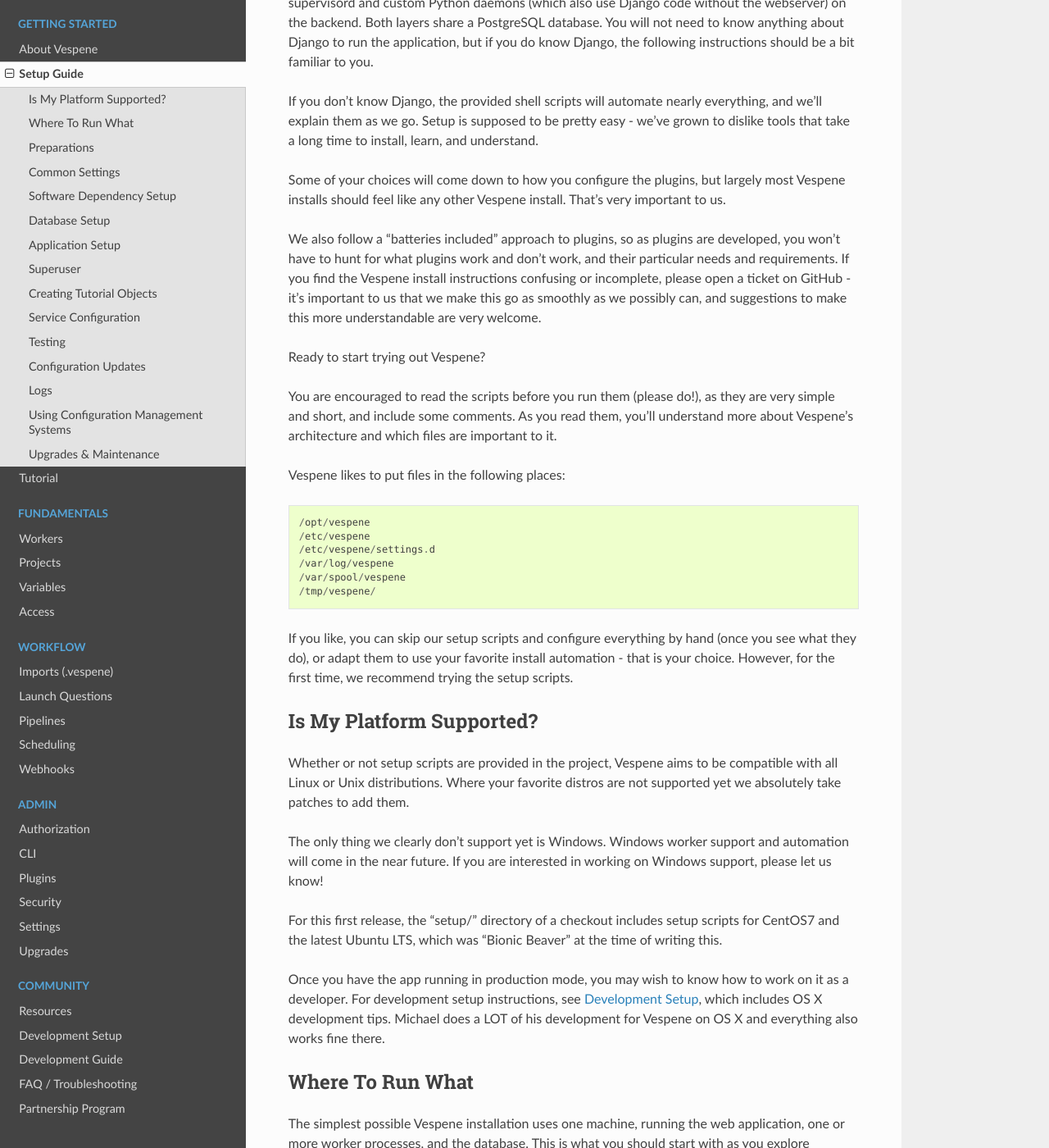
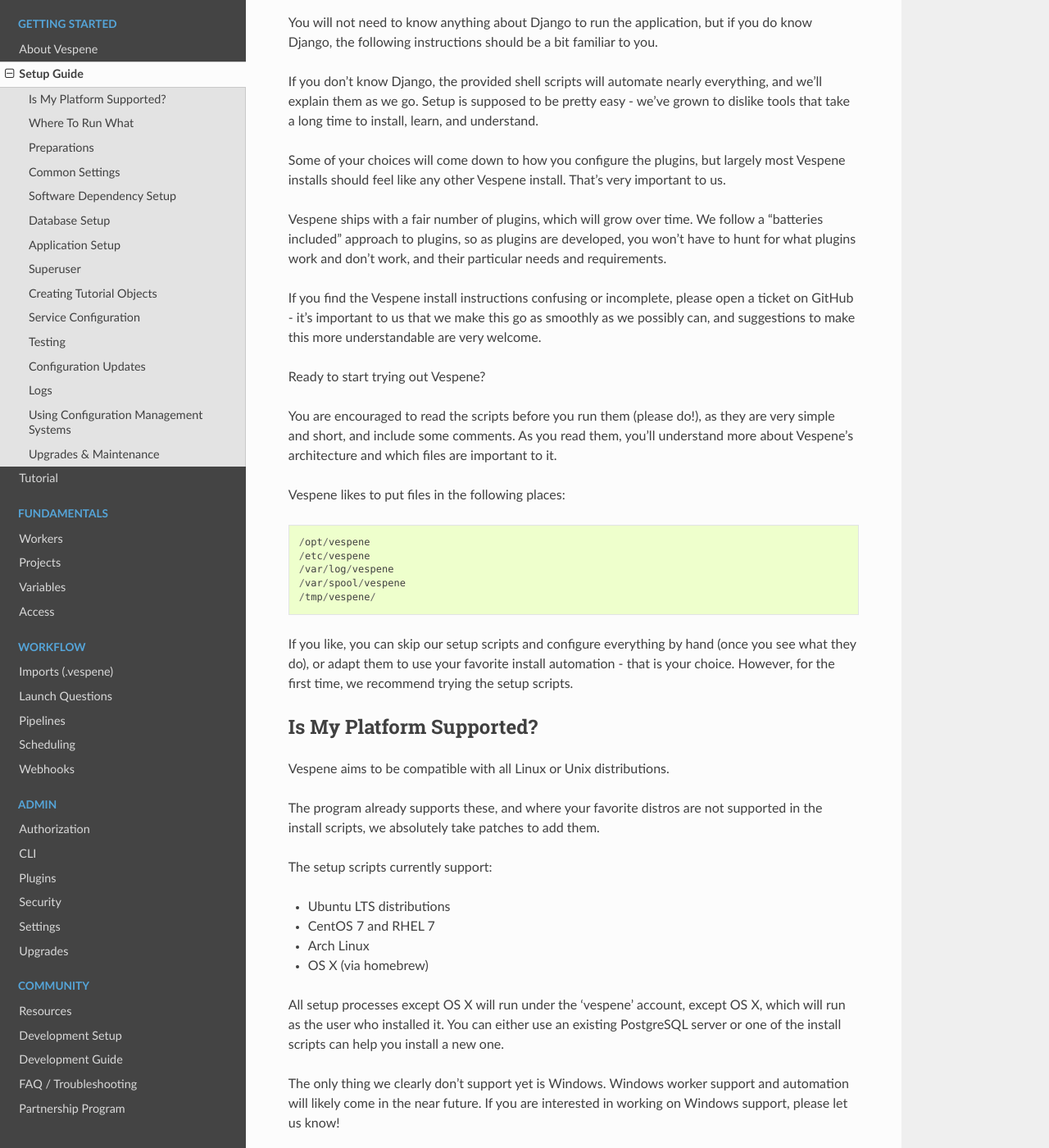
Before and after one commit to vespene-io/_old_vespene, a Sphinx documentation site: the page built from docs/source/setup.rst, in a window 1280 px wide and 1400 px high, scrolled down 288 px. Shown: the whole window at 82% size. Built offline with Sphinx 7.4.7 and the Read the Docs theme 2.0.0, drawn with Linux system fonts in a browser that asks for light colours; some of the changed text lies outside the part shown.

Commit message:
Clarify platforms in online docs

```diff
--- a/docs/source/setup.rst
+++ b/docs/source/setup.rst
@@ -11,10 +11,9 @@
 
 Thanks for the interest in setting up Vespene!
 
-To start, Vespene is a Python-based application.
+To start, Vespene is a Python application. It is implemented using the Django web-framework on the frontend, and supervisord and
+python worker daemons on the backend.  Both layers share a PostgreSQL database.
 
-At a technical level, it is implemented using the Django web-framework on the frontend, and supervisord and custom
-Python daemons (which also use Django code without the webserver) on the backend.  Both layers share a PostgreSQL database.
 You will not need to know anything about Django to run the application, but if you do know Django, the following instructions
 should be a bit familiar to you.
 
@@ -24,8 +23,10 @@
 Some of your choices will come down to how you configure the plugins, but largely most Vespene installs should feel like any other
 Vespene install.  That's very important to us.
 
-We also follow a "batteries included" approach to plugins, so as plugins are developed,
-you won't have to hunt for what plugins work and don't work, and their particular needs and requirements. If you find the Vespene install
+Vespene ships with a fair number of plugins, which will grow over time. We follow a "batteries included" approach to plugins, so as plugins are developed,
+you won't have to hunt for what plugins work and don't work, and their particular needs and requirements.
+
+If you find the Vespene install
 instructions confusing or incomplete, please open a ticket on GitHub - it's important to us that we make this go as smoothly as we possibly can, and suggestions
 to make this more understandable are very welcome.
 
@@ -38,28 +39,38 @@
 
     /opt/vespene
     /etc/vespene
-    /etc/vespene/settings.d
     /var/log/vespene
     /var/spool/vespene
     /tmp/vespene/
 
-If you like, you can skip our setup scripts and configure everything by hand (once you see what they do), or adapt them to use your favorite install automation - that is your choice. However, for the first time, we recommend trying the setup scripts.
+If you like, you can skip our setup scripts and configure everything by hand (once you see what they do), or adapt them
+to use your favorite install automation - that is your choice. However, for the first time, we recommend trying the setup scripts.
 
 Is My Platform Supported?
 -------------------------
 
-Whether or not setup scripts are provided in the project, Vespene aims to be compatible with all Linux or Unix distributions.
-Where your favorite distros are not supported yet we absolutely take patches to add them.
+Vespene aims to be compatible with all Linux or Unix distributions.
 
-The only thing we clearly don't support yet is Windows. Windows worker support and automation will come in the near future.
+The program already supports these, and where your favorite distros are not supported in the install scripts,
+we absolutely take patches to add them.
+
+The setup scripts currently support:
+
+* Ubuntu LTS distributions
+* CentOS 7 and RHEL 7
+* Arch Linux
+* OS X (via homebrew)
+
+All setup processes except OS X will run under the 'vespene' account, except OS X, which will run as the user who installed
+it. You can either use an existing PostgreSQL server or one of the install scripts can help you install a new one.
+
+The only thing we clearly don't support yet is Windows. Windows worker support and automation will likely come in the near future.
 If you are interested in working on Windows support, please let us know!
 
-For this first release, the "setup/" directory of a checkout includes setup scripts for CentOS7 and the latest Ubuntu LTS, which
-was "Bionic Beaver" at the time of writing this.
+Once you have the app running in production mode, you may wish to know how to work on it as a developer.
 
-Once you have the app running in production mode, you may wish to know how to work on it as a developer.
-For development setup instructions, see :ref:`development_setup`, which includes OS X development tips.
-Michael does a LOT of his development for Vespene on OS X and everything also works fine there.
+For developer setup instructions, see :ref:`development_setup`, which includes OS X developer tips. If you regularly develop
+on a Mac, skipping the install instructions and using the development instructions may be something you would like to do.
 
 Where To Run What
 -----------------
```
